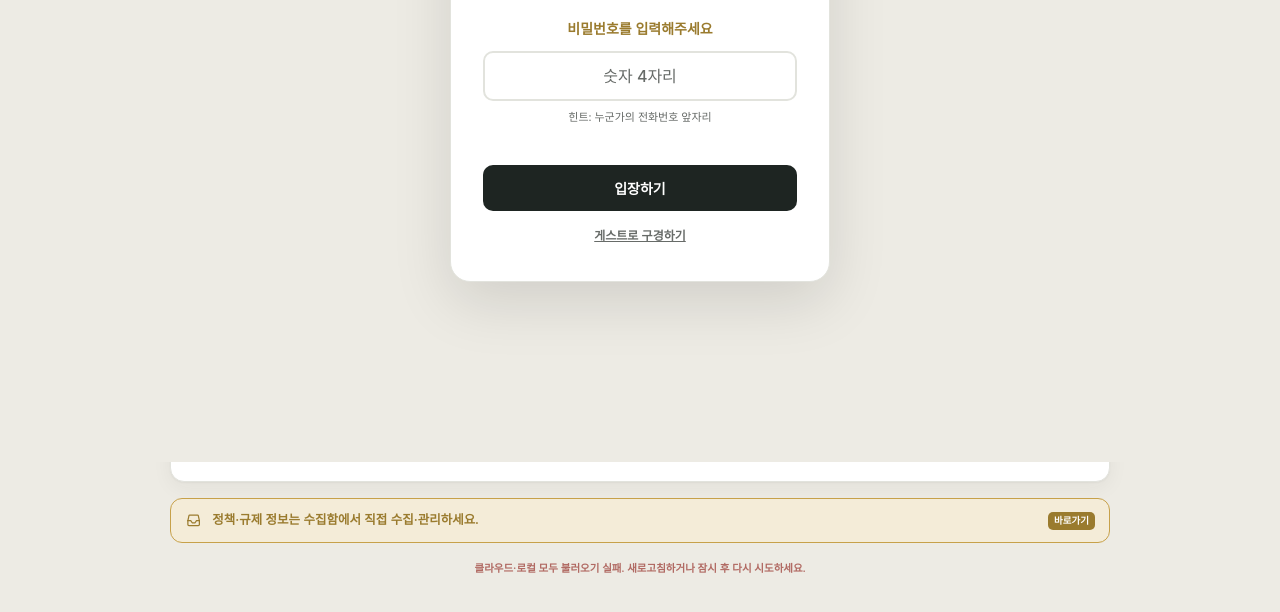
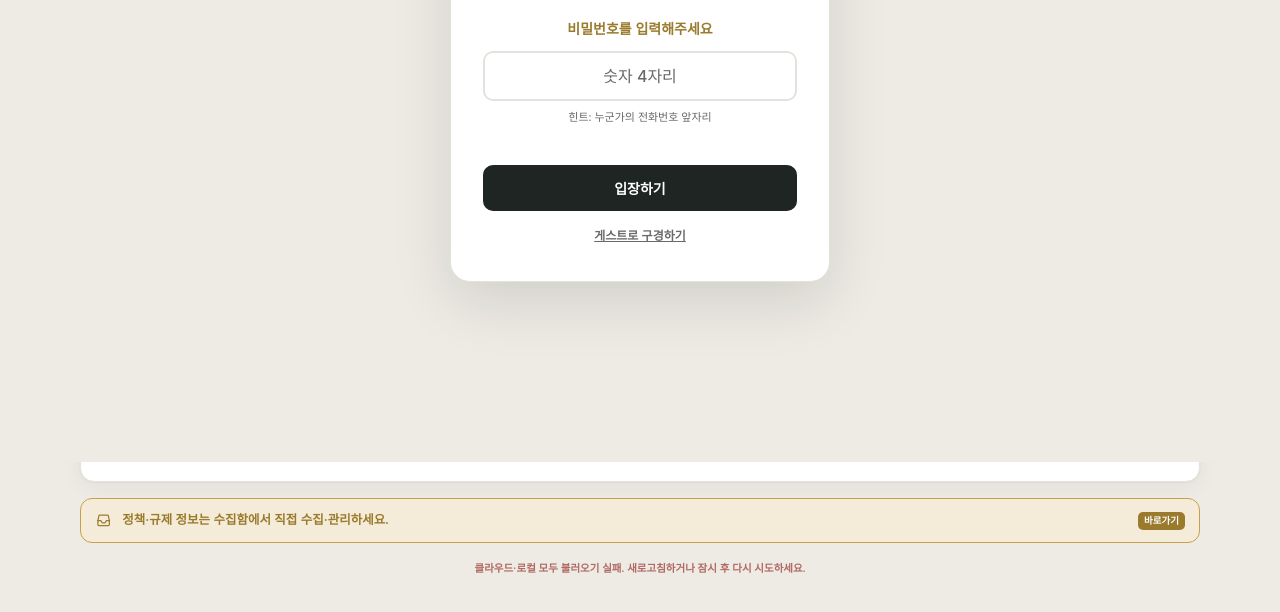
Before and after one commit to fredgold/sweetyhome, a website: page index.html in a window 1280 px wide. Shown: the part 338-950 px from the top of the page. Drawn offline with nearby package versions, Linux system fonts and the light colour scheme; no server answers; a web font is replaced by a local one.

Commit message:
style: .wrap 최대폭 상향으로 넓은 화면 여백 축소

```diff
--- a/style.css
+++ b/style.css
@@ -36,7 +36,7 @@
   }
   *{box-sizing:border-box;margin:0;padding:0}
   body{background:var(--bg);color:var(--ink);line-height:1.5;-webkit-font-smoothing:antialiased;font-feature-settings:"tnum";}
-  .wrap{max-width:980px;margin:0 auto;padding:24px 20px 64px;}
+  .wrap{max-width:1160px;margin:0 auto;padding:24px 20px 64px;}
   button{font-family:inherit;cursor:pointer;border:none;background:none;color:inherit;}
   input,select,textarea{font-family:inherit;font-size:14px;color:var(--ink);}
   .tnum{font-variant-numeric:tabular-nums;}
```
